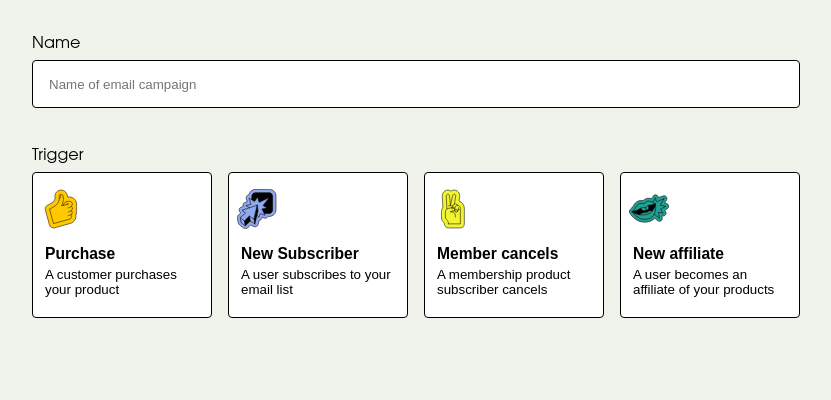
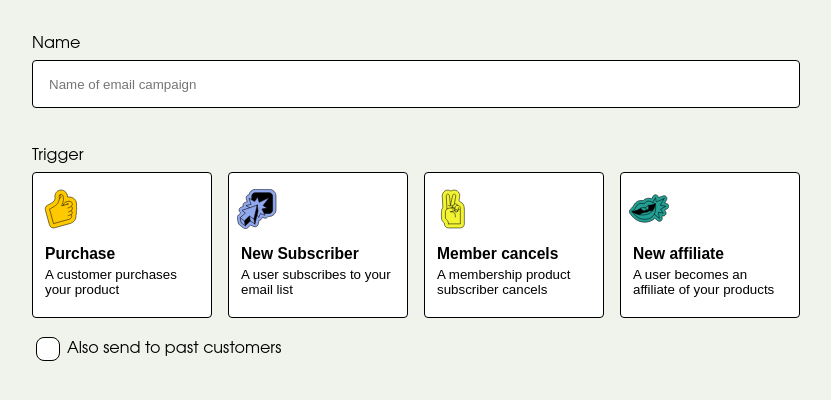
Before and after one commit to MauFrontier/gumroad-email-marketing-prototype, a React (Vite) app: page / in a window 1280 px wide. Shown: the top 400 px of the page, without its empty margins (224-1055 px from the left). Built offline with nearby package versions, Linux system fonts and the light colour scheme.

Commit message:
feat: Add checkbox to send to past customers

```diff
--- a/src/features/EmailMarketing/shared/TriggerSelection/TriggerSelection.tsx
+++ b/src/features/EmailMarketing/shared/TriggerSelection/TriggerSelection.tsx
@@ -43,6 +43,10 @@ const TriggerSelection = () => {
           </Button>
         ))}
       </div>
+      <label className="mt-4 row">
+        <input type="checkbox" />
+        Also send to past customers
+      </label>
     </div>
   );
 };
```
